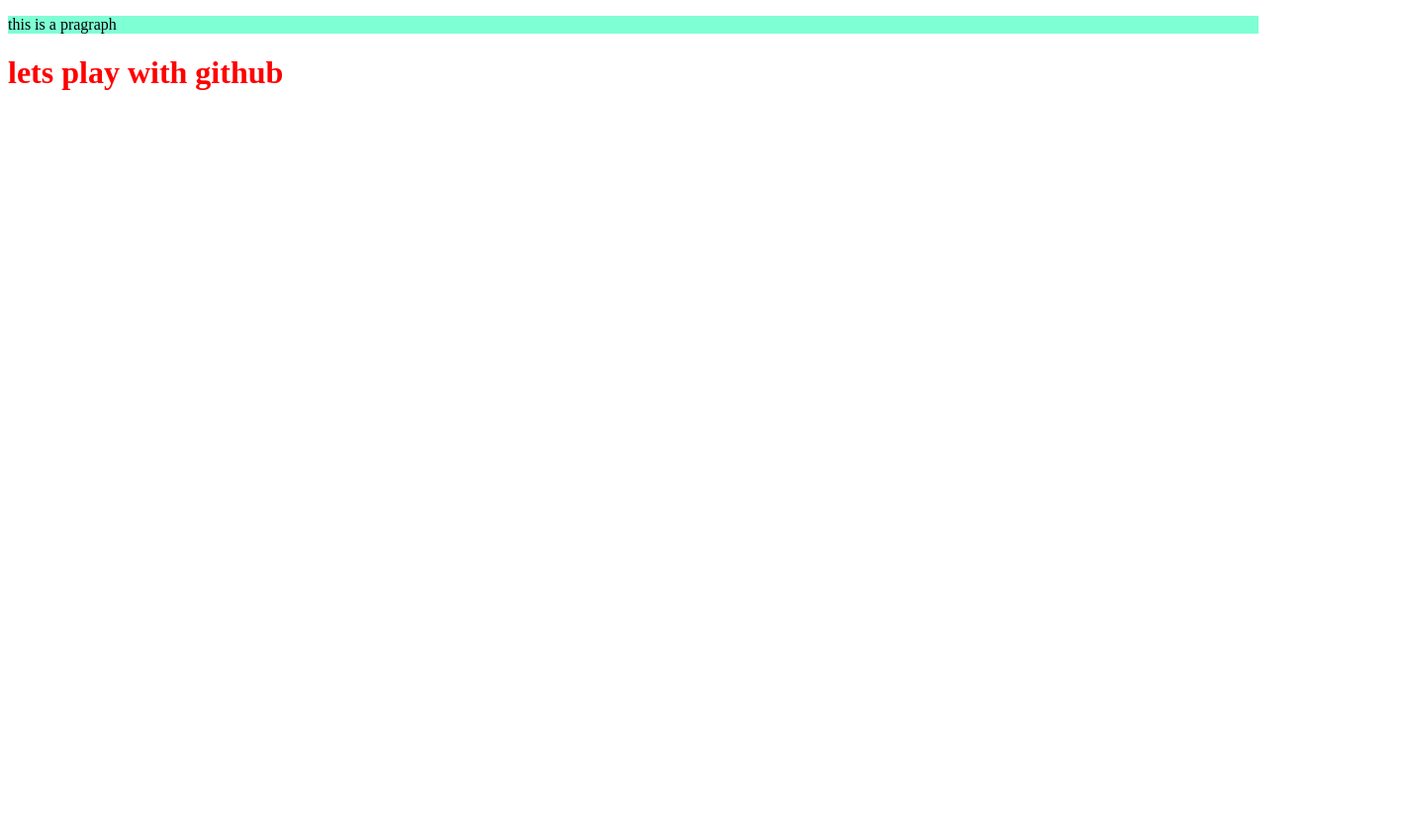
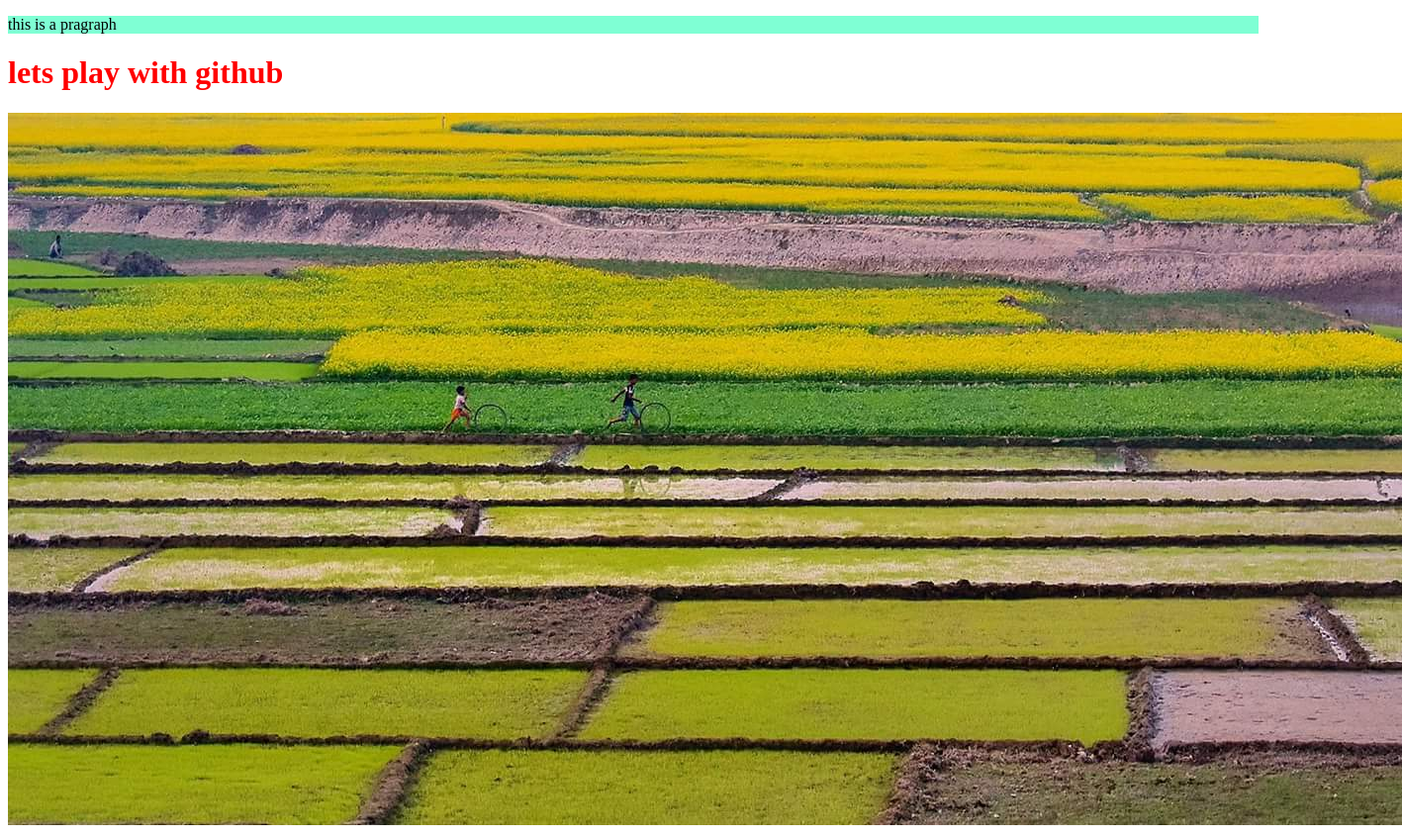
Before and after one commit to hridoykit/my-second-repo, a plain HTML site: page index.html in a window 1280 px wide. Shown: the whole page at 99% size, 1417 px wide, since content can reach past the window. Before the commit the page ends 800 px from the top, so only its background shows below. Drawn offline with Linux system fonts and the light colour scheme.

Commit message:
images add

```diff
--- a/index.html
+++ b/index.html
@@ -10,5 +10,6 @@
 <body>
     <p>this is a pragraph </p>
     <h1>lets play with github   </h1>
+    <img src="FB_IMG_1482611259271.jpg" alt="">
 </body>
 </html>
```
Also changed, not shown: FB_IMG_1482611259271.jpg (added), FB_IMG_1482611538466.jpg (added).
